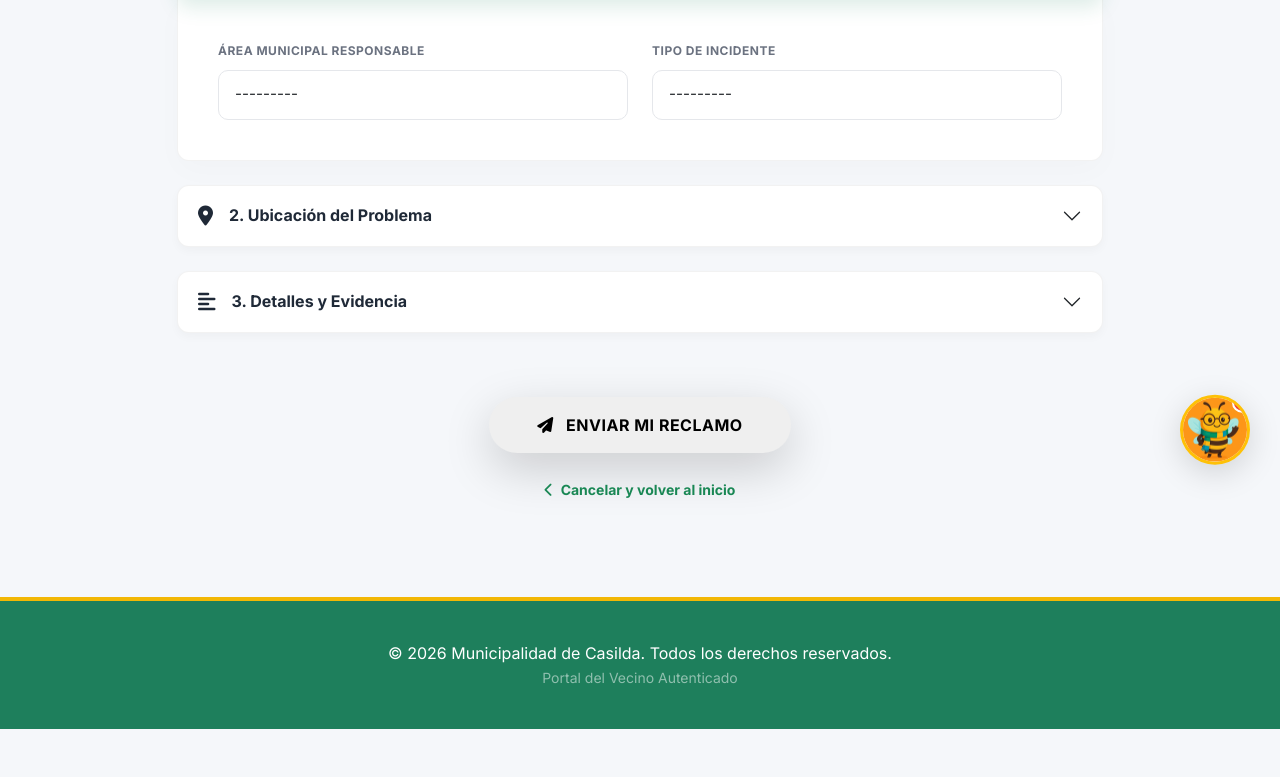
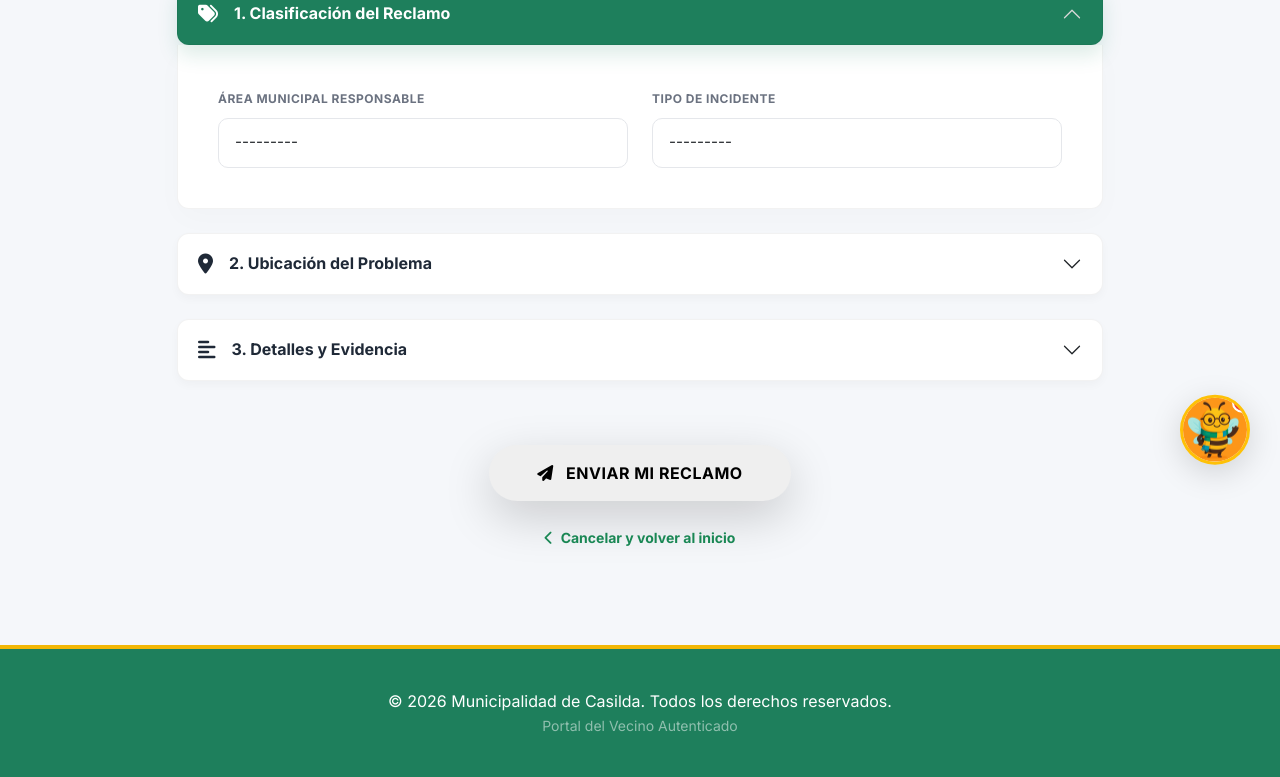
Before and after one commit to markoszanini/ver, a Django app: page /reclamos/nuevo/ in a window 1280 px wide. Shown: the part 302-1079 px from the top of the page. Before the commit the page ends 1031 px from the top, so only its background shows below. Run offline with Django 5.2, Linux system fonts and the light colour scheme; a user stored in the database is signed in; tables that the repository leaves empty hold one stand-in row (values such as "Sample post").

Commit message:
Correccion de Diseño: Ajuste de espaciado para evitar superposicion en Nuevo Reclamo

```diff
--- a/sistema_casilda/reclamos/templates/reclamos/nuevo_reclamo.html
+++ b/sistema_casilda/reclamos/templates/reclamos/nuevo_reclamo.html
@@ -8,7 +8,7 @@
     /* Hero Styling to match screenshot */
     .glass-hero {
         background: var(--muni-green);
-        padding: 4rem 0;
+        padding: 5rem 0 3rem 0;
         margin-bottom: 0;
         border-bottom: 5px solid var(--muni-yellow);
     }
@@ -109,7 +109,7 @@
         border-color: var(--muni-green);
         background: var(--muni-green-light);
     }
-    .mt-offset { margin-top: -3rem; }
+    .mt-offset { margin-top: -1rem; }
 </style>
 {% endblock %}
 
```
